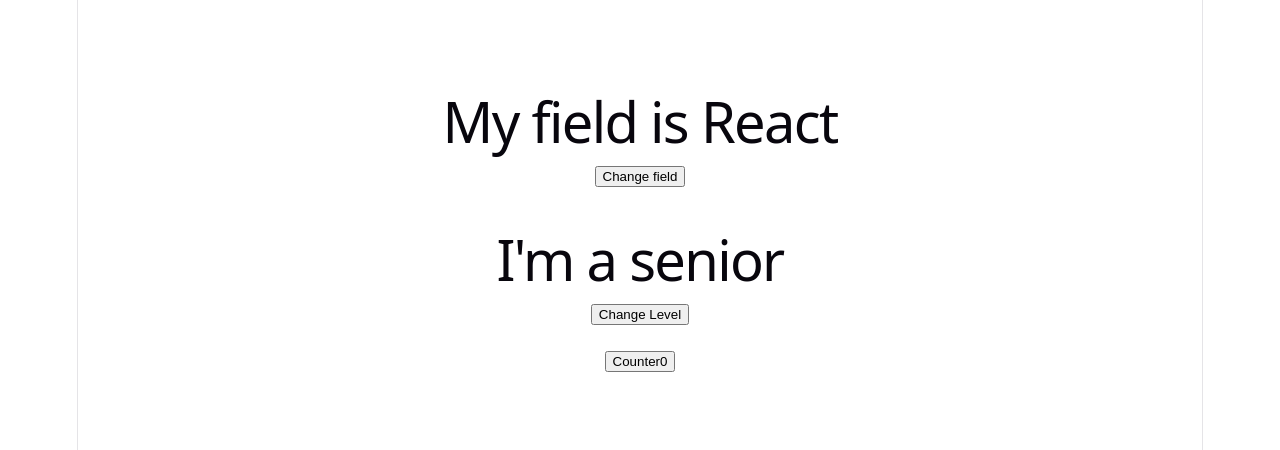
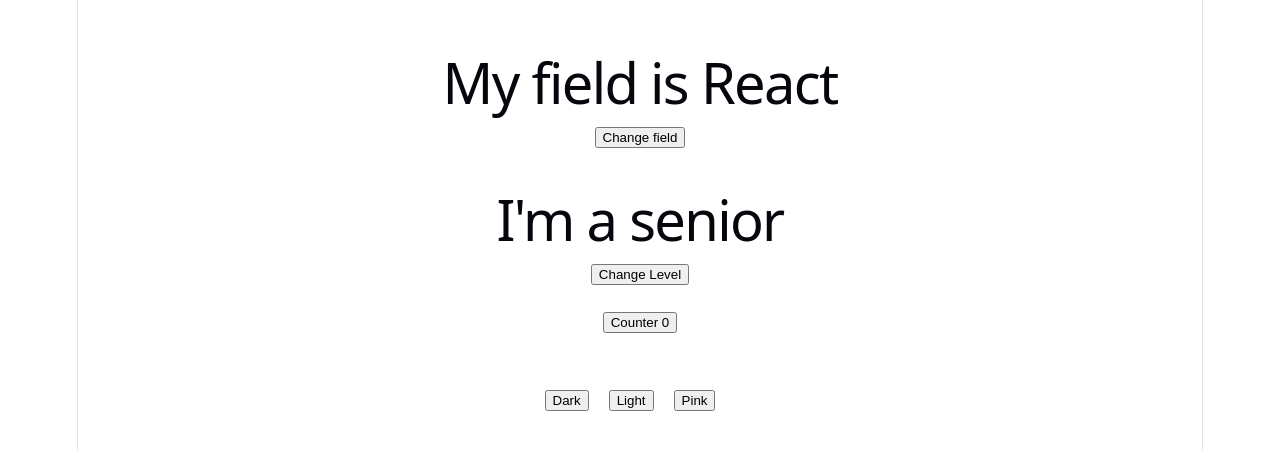
Before and after one commit to mirahmaid/level2, a React (Vite) app: page / in a window 1280 px wide. Shown: the part 176-626 px from the top of the page. Built offline with nearby package versions, Linux system fonts and the light colour scheme.

Commit message:
Add lesson5

```diff
--- a/src/App.css
+++ b/src/App.css
@@ -1,12 +1,10 @@
 .counter {
   font-size: 16px;
-  padding: 5px 10px;
   border-radius: 5px;
   color: var(--accent);
   background: var(--accent-bg);
   border: 2px solid transparent;
   transition: border-color 0.3s;
-  margin-bottom: 24px;
 
   &:hover {
     border-color: var(--accent-border);
--- a/src/App.jsx
+++ b/src/App.jsx
@@ -1,27 +1,32 @@
-import './App.css'
+import "./App.css";
+import "./Theme.css";
+
 import { useState } from "react";
 
 function App() {
-    const [feild, setFeild] = useState("React");
-    const [level, setLevel] = useState("senior");
-const [count, setCount] = useState(0);
+  const [feild, setFeild] = useState("React");
+  const [level, setLevel] = useState("senior");
+  const [count, setCount] = useState(0);
+  const [theme, setTheme] = useState("");
 
-    return (
-    <>
+  return (
+    <div className={`App ${theme}`}>
       <h1>My field is {feild}</h1>
-      <button   onClick={() => setFeild("Angular")}
->Change field</button>
-<br>
-</br>
-<h1>
-  I'm a {level}
-</h1>
-<button onClick={() => {setLevel("junior")}}>Change Level</button>
-  <br>
-</br>
-  <button onClick={() => { setCount(count+1) }}>Counter{count}</button>
-    </>
-  )
+      <button onClick={() => setFeild("Angular")}>Change field</button>
+      <br/>
+      <h1>I'm a {level}</h1>
+      <button onClick={() => setLevel("junior")}>Change Level</button>
+      <br/>
+      <button onClick={() => setCount(count+1)}>Counter {count}</button>
+      <br/>
+      <br/>
+    <div>
+        <button onClick={() => setTheme("dark")} style={{ marginRight: "20px" }}>  Dark  </button>
+        <button onClick={() => setTheme("light")}style={{ marginRight: "20px" }}>  Light  </button>
+        <button onClick={() => setTheme("pink")} style={{ marginRight: "20px" }}>  Pink  </button>
+    </div>
+    </div>
+  );
 }
 
-export default App
+export default App;
--- /dev/null
+++ b/src/Theme.css
@@ -0,0 +1,21 @@
+.App{
+  height :100vh;
+  width :100vw;
+  display :flex;
+  align-items: center;
+  flex-direction: column;
+  justify-content :center;
+}
+
+
+
+.App.dark{
+  background-color: black;
+  color: white;
+}
+ .App.pink{
+  background-color: pink;
+ }
+ .App.light{
+  background-color: white;
+ }
--- a/src/index.css
+++ b/src/index.css
@@ -9,45 +9,27 @@
   --accent-border: rgba(170, 59, 255, 0.5);
   --social-bg: rgba(244, 243, 236, 0.5);
   --shadow:
-    rgba(0, 0, 0, 0.1) 0 10px 15px -3px, rgba(0, 0, 0, 0.05) 0 4px 6px -2px;
+    rgba(0, 0, 0, 0.1) 0 10px 15px -3px,
+    rgba(0, 0, 0, 0.05) 0 4px 6px -2px;
 
-  --sans: system-ui, 'Segoe UI', Roboto, sans-serif;
-  --heading: system-ui, 'Segoe UI', Roboto, sans-serif;
+  --sans: system-ui, "Segoe UI", Roboto, sans-serif;
+  --heading: system-ui, "Segoe UI", Roboto, sans-serif;
   --mono: ui-monospace, Consolas, monospace;
 
-  font: 18px/145% var(--sans);
+  font-size: 18px;
+  font-family: var(--sans);
+  line-height: 145%;
   letter-spacing: 0.18px;
-  color-scheme: light dark;
+
   color: var(--text);
   background: var(--bg);
+
   font-synthesis: none;
   text-rendering: optimizeLegibility;
-  -webkit-font-smoothing: antialiased;
-  -moz-osx-font-smoothing: grayscale;
-
-  @media (max-width: 1024px) {
-    font-size: 16px;
-  }
 }
 
-@media (prefers-color-scheme: dark) {
-  :root {
-    --text: #9ca3af;
-    --text-h: #f3f4f6;
-    --bg: #16171d;
-    --border: #2e303a;
-    --code-bg: #1f2028;
-    --accent: #c084fc;
-    --accent-bg: rgba(192, 132, 252, 0.15);
-    --accent-border: rgba(192, 132, 252, 0.5);
-    --social-bg: rgba(47, 48, 58, 0.5);
-    --shadow:
-      rgba(0, 0, 0, 0.4) 0 10px 15px -3px, rgba(0, 0, 0, 0.25) 0 4px 6px -2px;
-  }
-
-  #social .button-icon {
-    filter: invert(1) brightness(2);
-  }
+#social .button-icon {
+  filter: invert(1) brightness(2);
 }
 
 body {
@@ -59,14 +41,18 @@
   max-width: 100%;
   margin: 0 auto;
   text-align: center;
-  border-inline: 1px solid var(--border);
-  min-height: 100svh;
+  border-left: 1px solid var(--border);
+  border-right: 1px solid var(--border);
+  min-height: 100vh;
+
   display: flex;
   justify-content: center;
   align-items: center;
   flex-direction: column;
+
   box-sizing: border-box;
 }
+
 h1,
 h2 {
   font-family: var(--heading);
@@ -78,20 +64,15 @@
   font-size: 56px;
   letter-spacing: -1.68px;
   margin: 32px 0;
-  @media (max-width: 1024px) {
-    font-size: 36px;
-    margin: 20px 0;
-  }
 }
+
 h2 {
   font-size: 24px;
   line-height: 118%;
   letter-spacing: -0.24px;
   margin: 0 0 8px;
-  @media (max-width: 1024px) {
-    font-size: 20px;
-  }
 }
+
 p {
   margin: 0;
 }
@@ -110,3 +91,34 @@
   padding: 4px 8px;
   background: var(--code-bg);
 }
+
+
+/* Themes */
+
+.App.dark {
+  background-color: black;
+  color: white;
+}
+
+.App.dark h1,
+.App.dark h2 {
+  color: white;
+}
+
+
+/* Responsive */
+
+@media (max-width: 1024px) {
+  :root {
+    font-size: 16px;
+  }
+
+  h1 {
+    font-size: 36px;
+    margin: 20px 0;
+  }
+
+  h2 {
+    font-size: 20px;
+  }
+}
```
